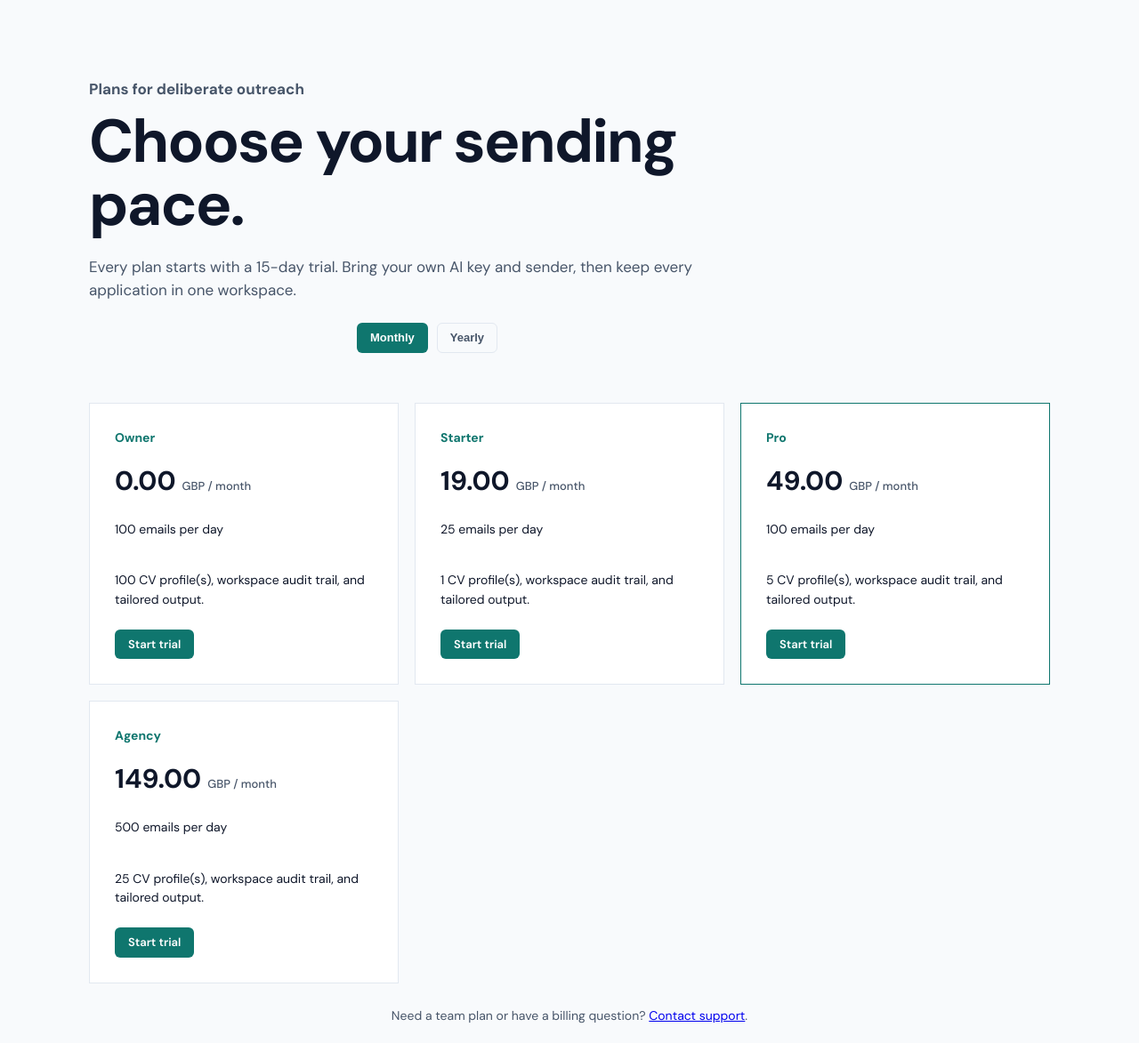
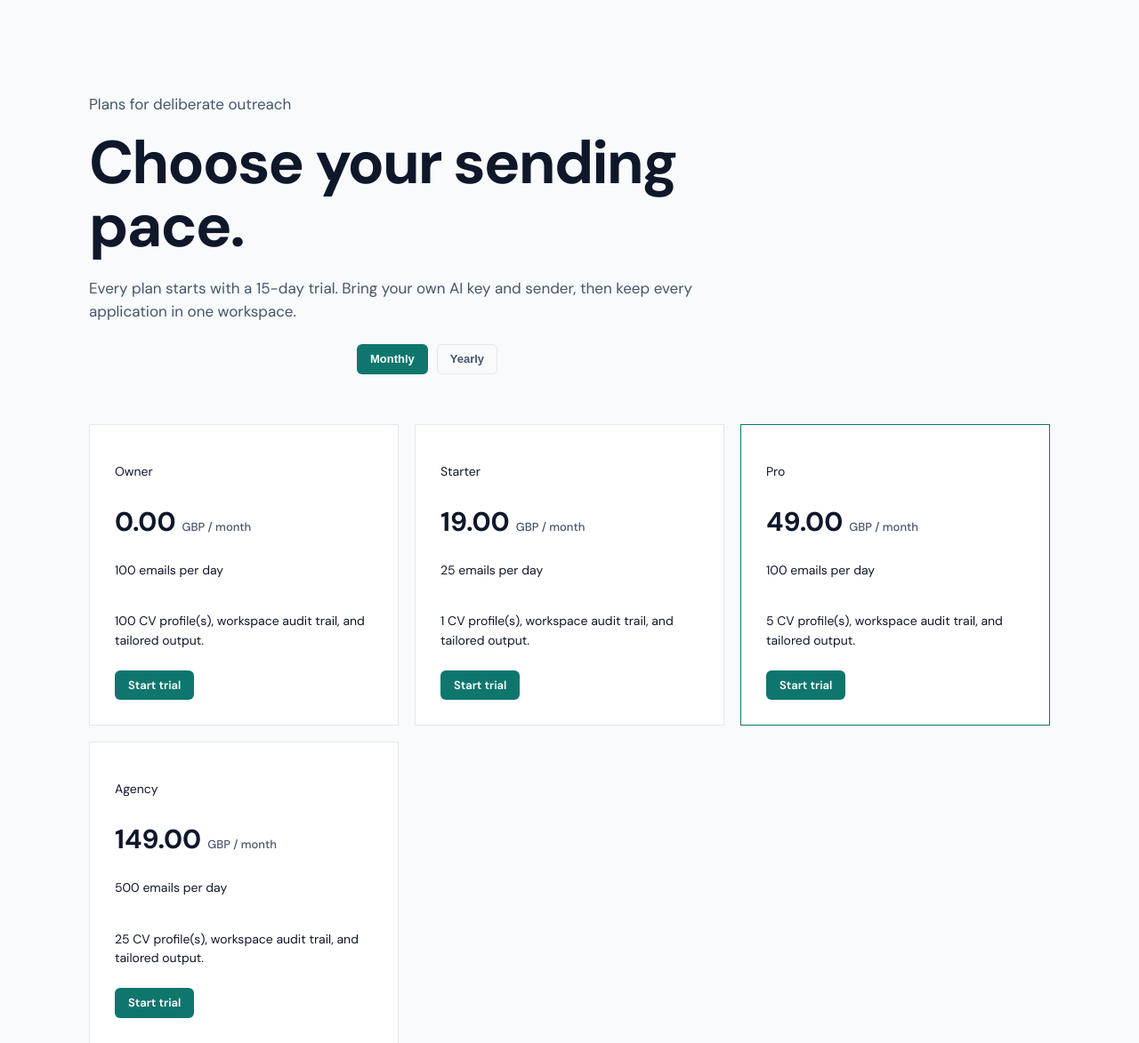
Before and after one commit to britsync07-prog/cvme, a FastAPI app: page /pricing in a window 1280 px wide. Shown: the part 92-1265 px from the top of the page at 89% size. Run offline with FastAPI, Linux system fonts and the light colour scheme; some libraries are stand-ins or nearby versions.

Commit message:
Polish public page copy and policy navigation

```diff
--- a/templates/landing.html
+++ b/templates/landing.html
@@ -9,7 +9,7 @@
 </head>
 <body><main class="public-shell">
   <nav class="public-nav"><a class="brand" href="/landing"><span class="logo-mark">TM</span><span class="app-title">TailorMail</span></a><span><a href="/pricing">Pricing</a><a class="button-link" href="/signup">Start free trial</a></span></nav>
-  <section class="public-hero"><p class="eyebrow">Research-led applications</p><h1>Send company-specific CVs and emails on autopilot.</h1><p>Upload your RenderCV profile, research real companies, and create thoughtful applications that reflect what each team actually does.</p><p><a class="button-link" href="/signup">Start 15-day free trial</a> <a href="/login">Sign in</a></p></section>
+  <section class="public-hero"><p>Research-led applications</p><h1>Send company-specific CVs and emails on autopilot.</h1><p>Upload your RenderCV profile, research real companies, and create thoughtful applications that reflect what each team actually does.</p><p><a class="button-link" href="/signup">Start 15-day free trial</a> <a href="/login">Sign in</a></p></section>
   <section class="public-grid"><article class="panel"><h2>1. Upload your CV</h2><p>Keep your facts and design in your RenderCV source.</p></article><article class="panel"><h2>2. Find companies</h2><p>Discover UK companies with verified public contact paths.</p></article><article class="panel"><h2>3. Tailor with AI</h2><p>Research informs the role, CV emphasis, subject, and message.</p></article><article class="panel"><h2>4. Send and track</h2><p>Use your sender and see every campaign in one dashboard.</p></article></section>
   <section class="public-grid"><article class="panel"><h2>For focused job seekers</h2><p>Turn one verified CV profile into evidence-based applications for the companies you actually want.</p></article><article class="panel"><h2>For recruiters and agencies</h2><p>Keep candidates, senders, usage, and audit history isolated by workspace.</p></article><article class="panel"><h2>For careful outreach</h2><p>Corporate-address rules, suppression lists, unsubscribe handling, and hard daily caps protect reputation.</p></article></section>
   <section class="panel"><h2>Frequently asked questions</h2><details><summary>Can I use my own AI provider?</summary><p>Yes. Configure any OpenAI-compatible endpoint and model per workspace. Keys are encrypted at rest.</p></details><details><summary>Does TailorMail send the same message to every company?</summary><p>No. Each campaign is researched and tailored independently, then validated before delivery.</p></details><details><summary>Can I stop sending immediately?</summary><p>Yes. Pause a workspace, cancel a queued job, or use the administrator kill switch.</p></details></section>
--- a/templates/legal.html
+++ b/templates/legal.html
@@ -15,7 +15,7 @@
     </nav>
     <article class="legal-page">
       <div class="legal-header">
-        <p class="eyebrow">TailorMail policy</p>
+        <p>TailorMail policy</p>
         <h1>{{ title }}</h1>
         <p class="legal-intro">{{ intro }}</p>
         <p class="legal-meta">Effective 22 November 2026 · Last reviewed 22 November 2026</p>
--- a/templates/pricing.html
+++ b/templates/pricing.html
@@ -7,9 +7,9 @@
 </head>
 <body><main class="public-shell">
   <nav class="public-nav" aria-label="Public navigation"><a class="brand" href="/landing"><span class="logo-mark">TM</span><span class="app-title">TailorMail</span></a><div class="public-links"><a href="/landing">Home</a><a href="/contact">Contact</a><a class="button-link" href="/signup">Start free trial</a></div></nav>
-  <section class="public-hero"><p class="eyebrow">Plans for deliberate outreach</p><h1>Choose your sending pace.</h1><p>Every plan starts with a 15-day trial. Bring your own AI key and sender, then keep every application in one workspace.</p><div class="pricing-toggle" role="group" aria-label="Billing interval"><button class="button primary" type="button" id="monthly" onclick="setIntervalMode('monthly')">Monthly</button><button class="button ghost" type="button" id="yearly" onclick="setIntervalMode('yearly')">Yearly</button></div></section>
+  <section class="public-hero"><p>Plans for deliberate outreach</p><h1>Choose your sending pace.</h1><p>Every plan starts with a 15-day trial. Bring your own AI key and sender, then keep every application in one workspace.</p><div class="pricing-toggle" role="group" aria-label="Billing interval"><button class="button primary" type="button" id="monthly" onclick="setIntervalMode('monthly')">Monthly</button><button class="button ghost" type="button" id="yearly" onclick="setIntervalMode('yearly')">Yearly</button></div></section>
   <section class="pricing-grid" aria-label="Plans">
-    {% for plan in plans %}<article class="pricing-card{% if plan.slug == 'pro' %} pricing-featured{% endif %}"><p class="eyebrow">{{ plan.name }}</p><h2><span data-monthly="{{ '%.2f'|format(plan.monthly_price_cents / 100) }}" data-yearly="{{ '%.2f'|format(plan.yearly_price_cents / 100) }}">{{ '%.2f'|format(plan.monthly_price_cents / 100) }}</span> <small>GBP / month</small></h2><p>{{ plan.limits.get('daily_emails', 0) }} emails per day</p><p>{{ plan.limits.get('cv_profiles', 1) }} CV profile(s), workspace audit trail, and tailored output.</p><a class="button primary" href="/signup">Start trial</a></article>{% endfor %}
+    {% for plan in plans %}<article class="pricing-card{% if plan.slug == 'pro' %} pricing-featured{% endif %}"><p>{{ plan.name }}</p><h2><span data-monthly="{{ '%.2f'|format(plan.monthly_price_cents / 100) }}" data-yearly="{{ '%.2f'|format(plan.yearly_price_cents / 100) }}">{{ '%.2f'|format(plan.monthly_price_cents / 100) }}</span> <small>GBP / month</small></h2><p>{{ plan.limits.get('daily_emails', 0) }} emails per day</p><p>{{ plan.limits.get('cv_profiles', 1) }} CV profile(s), workspace audit trail, and tailored output.</p><a class="button primary" href="/signup">Start trial</a></article>{% endfor %}
   </section>
   <p class="pricing-note">Need a team plan or have a billing question? <a href="/contact">Contact support</a>.</p>
   <footer class="public-footer"><span>TailorMail by Ascentra Consulting</span><span><a href="/terms">Terms</a><a href="/privacy">Privacy</a><a href="/acceptable-use">Acceptable use</a><a href="/refunds">Refunds</a><a href="/cookies">Cookies</a></span></footer>
```
